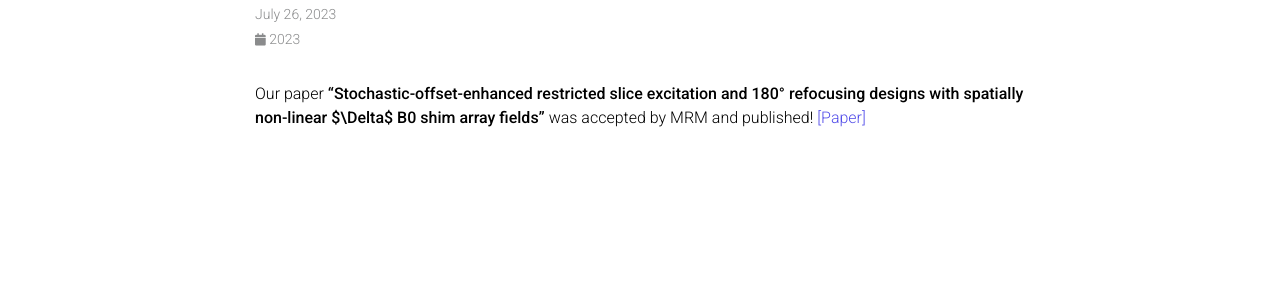
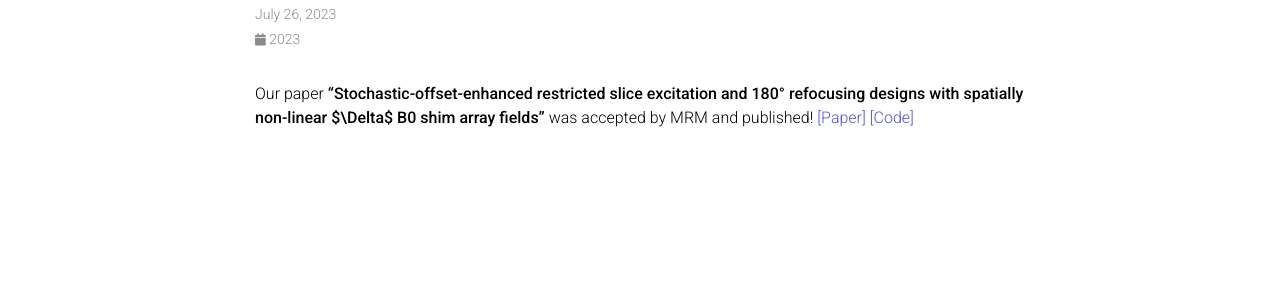
Before and after one commit to molinzhang/molinzhang.github.io, a Jekyll site: the page built from _news/20230615_mrm.md, in a window 1280 px wide. Shown: the part 157-457 px from the top of the page. Built offline with Jekyll 4.4.1, drawn with Linux system fonts in a browser that asks for light colours; comment, search, counter and statistics services are not loaded; a style sheet for code colours, icons or effects is not loaded.

Commit message:
Update 20230615_mrm.md

```diff
--- a/_news/20230615_mrm.md
+++ b/_news/20230615_mrm.md
@@ -3,6 +3,6 @@ layout: post
 date: 2023-07-26 07:59:00-0400
 inline: true
 ---
-Our paper **"Stochastic-offset-enhanced restricted slice excitation and 180° refocusing designs with spatially non-linear $\Delta$ B0 shim array fields"** was accepted by MRM and published! [\[Paper\]](https://onlinelibrary.wiley.com/doi/10.1002/mrm.29827)
+Our paper **"Stochastic-offset-enhanced restricted slice excitation and 180° refocusing designs with spatially non-linear $\Delta$ B0 shim array fields"** was accepted by MRM and published! [\[Paper\]](https://onlinelibrary.wiley.com/doi/10.1002/mrm.29827) [\[Code\]](https://github.com/molinzhang/Stochastic-offset-enhanced-restricted-slice-excitation-and-refocusing-designs)
 <!--
 [https://openaccess.thecvf.com/content/CVPR2023/papers/Wang_Semi-Supervised_Parametric_Real-World_Image_Harmonization_CVPR_2023_paper.pdf \[Paper\]][https://www.youtube.com/watch?v=SGAyDbJPyps \[Video\]][https://github.com/adobe/PIH \[Code\]][cvpr23_poster_8236.pdf \[Poster\]] -->
```
